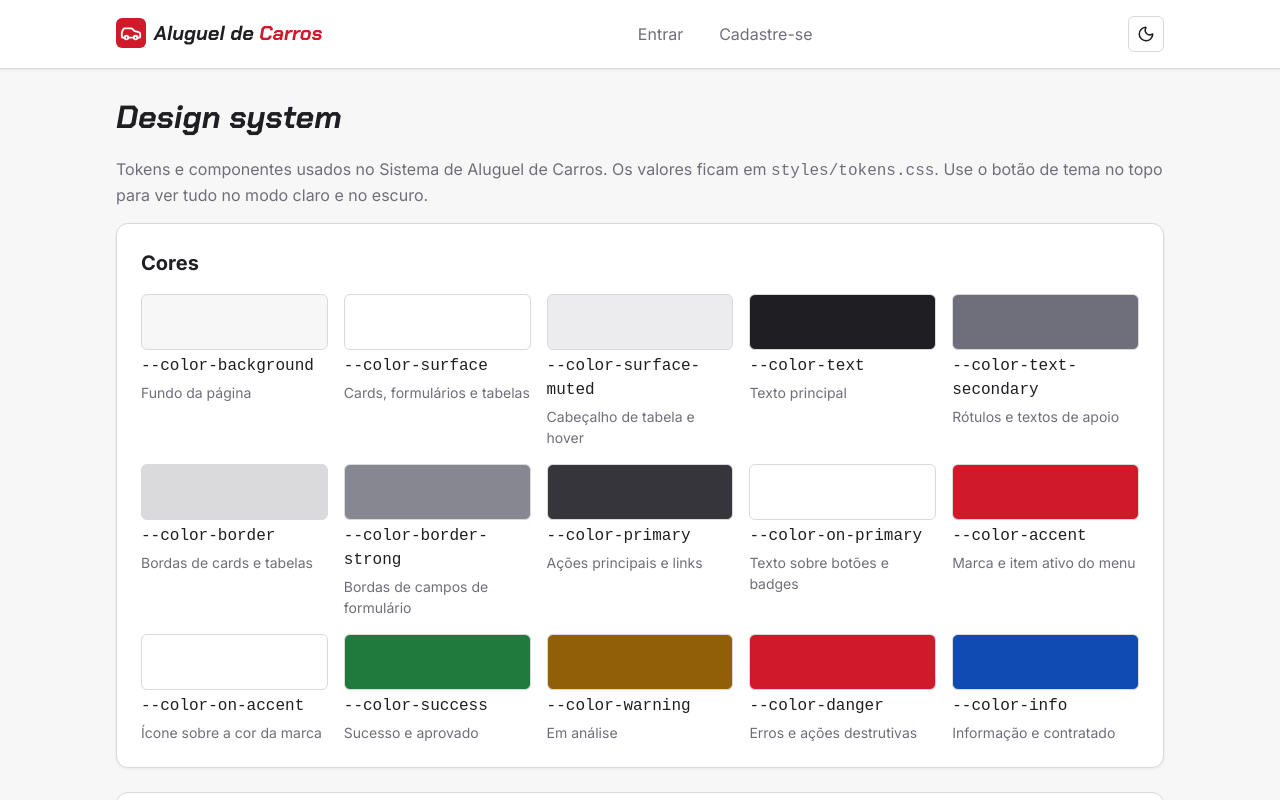
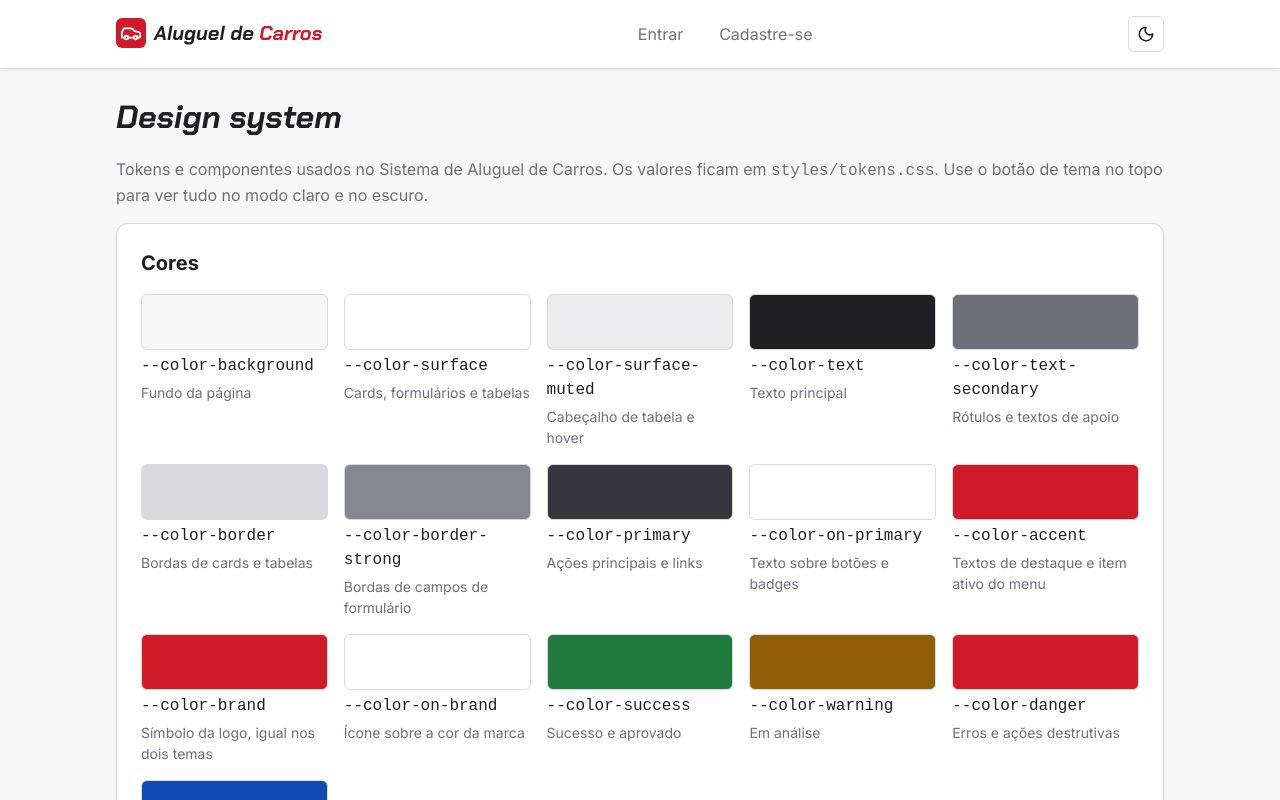
Before and after one commit to joaom-abreu/car-rental-system, a React (Vite) app in the folder frontend/: page /design in a window 1280 px wide. Shown: the top 800 px of the page. Built offline with nearby package versions, Linux system fonts and the light colour scheme; no server answers.

Commit message:
cor fixa da marca no símbolo da logo

```diff
--- a/frontend/src/components/Logo/Logo.module.css
+++ b/frontend/src/components/Logo/Logo.module.css
@@ -7,8 +7,8 @@
 .mark {
   display: inline-flex;
   padding: var(--space-xs);
-  color: var(--color-on-accent);
-  background: var(--color-accent);
+  color: var(--color-on-brand);
+  background: var(--color-brand);
   border-radius: var(--radius-sm);
 }
 
--- a/frontend/src/pages/DesignSystemPage.jsx
+++ b/frontend/src/pages/DesignSystemPage.jsx
@@ -17,8 +17,9 @@ const COLORS = [
   { token: "--color-border-strong", use: "Bordas de campos de formulário" },
   { token: "--color-primary", use: "Ações principais e links" },
   { token: "--color-on-primary", use: "Texto sobre botões e badges" },
-  { token: "--color-accent", use: "Marca e item ativo do menu" },
-  { token: "--color-on-accent", use: "Ícone sobre a cor da marca" },
+  { token: "--color-accent", use: "Textos de destaque e item ativo do menu" },
+  { token: "--color-brand", use: "Símbolo da logo, igual nos dois temas" },
+  { token: "--color-on-brand", use: "Ícone sobre a cor da marca" },
   { token: "--color-success", use: "Sucesso e aprovado" },
   { token: "--color-warning", use: "Em análise" },
   { token: "--color-danger", use: "Erros e ações destrutivas" },
--- a/frontend/src/styles/tokens.css
+++ b/frontend/src/styles/tokens.css
@@ -42,7 +42,8 @@
   --color-primary: var(--neutral-900);
   --color-on-primary: var(--neutral-0);
   --color-accent: var(--red-600);
-  --color-on-accent: var(--neutral-0);
+  --color-brand: var(--red-600);
+  --color-on-brand: var(--neutral-0);
   --color-success: var(--green-800);
   --color-warning: var(--amber-800);
   --color-danger: var(--red-600);
@@ -89,7 +90,6 @@
   --color-primary: var(--neutral-100);
   --color-on-primary: var(--neutral-950);
   --color-accent: var(--red-300);
-  --color-on-accent: var(--neutral-950);
   --color-success: var(--green-400);
   --color-warning: var(--amber-400);
   --color-danger: var(--red-300);
```
